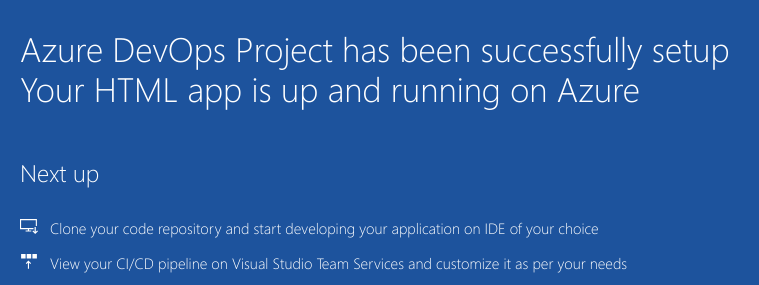
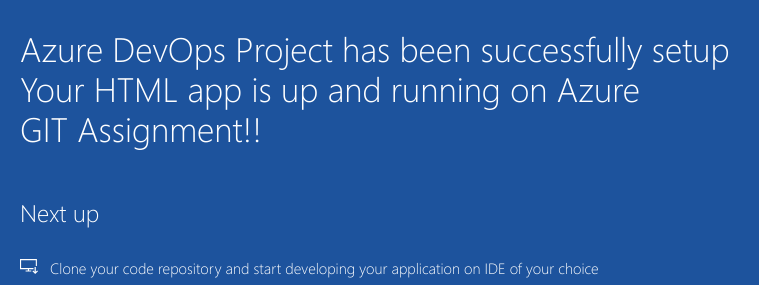
Before and after one commit to smp0104/git-test-1, a plain HTML site: page index.html in a window 1280 px wide. Shown: the part 442-727 px from the top of the page, 205-964 px from the left. Drawn offline with Linux system fonts and the light colour scheme.

Commit message:
Add a div in branch1

```diff
--- a/index.html
+++ b/index.html
@@ -21,6 +21,7 @@
                 <div class="success-text">Success!</div>
                 <div class="description line-1"> Azure DevOps Project has been successfully setup</div>
                 <div class="description line-2"> Your HTML app is up and running on Azure</div>
+                <div class="description line-3"> GIT Assignment!!</div>
                 <div class="next-steps-container">
                     <div class="next-steps-header">Next up</div>
                     <div class="next-steps-body">
```
